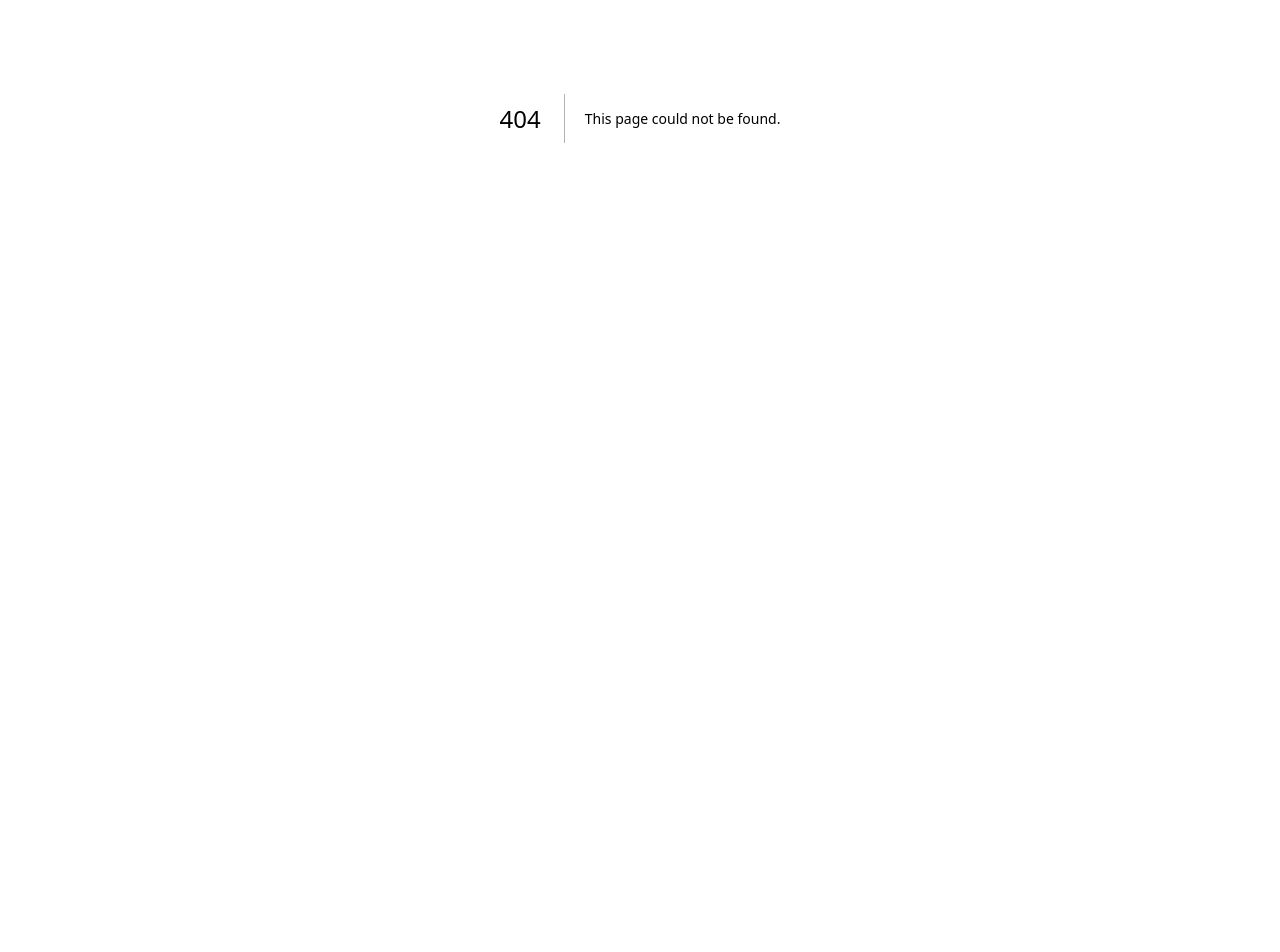
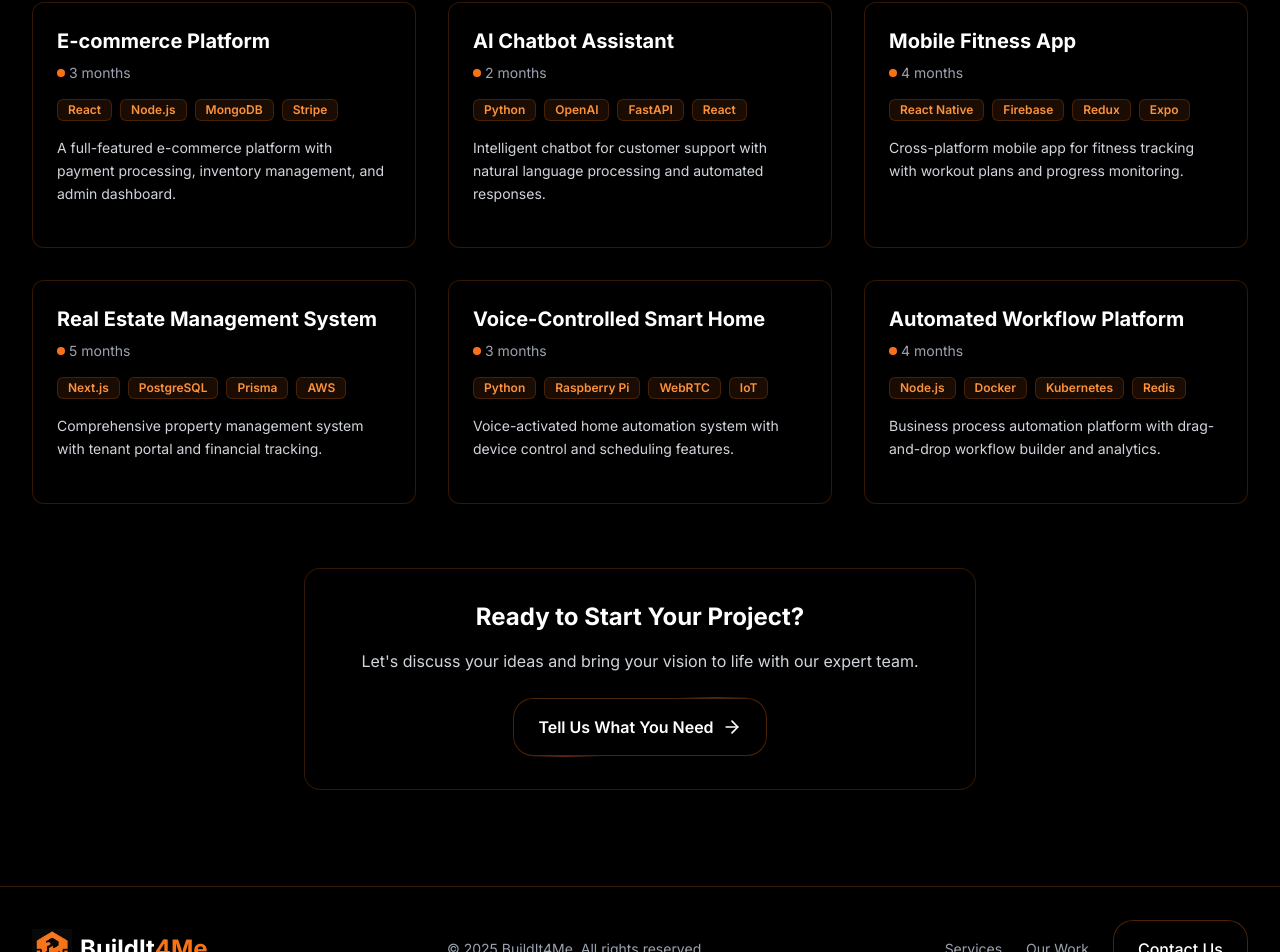
Before and after one commit to Zulelee/buildit4me, a Next.js app: page /works in a window 1280 px wide. Before the commit this address had no page. Shown: the part 282-1234 px from the top of the page. Before the commit the page ends 800 px from the top, so only its background shows below. Built offline with nearby package versions, Linux system fonts and the light colour scheme.

Commit message:
Implement works page

```diff
--- a/app/api/chat/route.ts
+++ b/app/api/chat/route.ts
@@ -59,9 +59,10 @@ Your task is to collect the following information from the user in a conversatio
 - DO NOT send the email until you have ALL 4 pieces of information
 - Once you have all the information, use the sendEmail function to send a summary
 - After sending the email successfully, immediately thank the user and end the conversation
-- Keep responses concise and engaging
+- Keep responses concise and engaging and on point
 - Use the orange theme and tech agency tone
 - If the user asks about services, provide detailed information about what BuildIt4Me offers
+- DO NOT PROCEED TO THE NEXT STEP UNTIL YOU HAVE THE INFORMATION YOU HAVE ASKED FOR
 
 **Required Flow:**
 1. Ask for name
--- /dev/null
+++ b/app/works/page.tsx
@@ -0,0 +1,165 @@
+import { Card } from "@/components/ui/card";
+import { Badge } from "@/components/ui/badge";
+import { StarBorder } from "@/components/ui/star-border";
+import { ArrowRight } from "lucide-react";
+import Navbar from "@/components/navbar";
+import Footer from "@/components/footer";
+import Chatbot from "@/components/chatbot";
+
+// Sample project data - you can replace with your actual projects
+const projects = [
+  {
+    id: 1,
+    title: "E-commerce Platform",
+    timeline: "3 months",
+    techStack: ["React", "Node.js", "MongoDB", "Stripe"],
+    description:
+      "A full-featured e-commerce platform with payment processing, inventory management, and admin dashboard.",
+  },
+  {
+    id: 2,
+    title: "AI Chatbot Assistant",
+    timeline: "2 months",
+    techStack: ["Python", "OpenAI", "FastAPI", "React"],
+    description:
+      "Intelligent chatbot for customer support with natural language processing and automated responses.",
+  },
+  {
+    id: 3,
+    title: "Mobile Fitness App",
+    timeline: "4 months",
+    techStack: ["React Native", "Firebase", "Redux", "Expo"],
+    description:
+      "Cross-platform mobile app for fitness tracking with workout plans and progress monitoring.",
+  },
+  {
+    id: 4,
+    title: "Real Estate Management System",
+    timeline: "5 months",
+    techStack: ["Next.js", "PostgreSQL", "Prisma", "AWS"],
+    description:
+      "Comprehensive property management system with tenant portal and financial tracking.",
+  },
+  {
+    id: 5,
+    title: "Voice-Controlled Smart Home",
+    timeline: "3 months",
+    techStack: ["Python", "Raspberry Pi", "WebRTC", "IoT"],
+    description:
+      "Voice-activated home automation system with device control and scheduling features.",
+  },
+  {
+    id: 6,
+    title: "Automated Workflow Platform",
+    timeline: "4 months",
+    techStack: ["Node.js", "Docker", "Kubernetes", "Redis"],
+    description:
+      "Business process automation platform with drag-and-drop workflow builder and analytics.",
+  },
+];
+
+export default function WorksPage() {
+  return (
+    <div className="min-h-screen bg-black">
+      <Navbar />
+      <div className="bg-black">
+        {/* Header */}
+        <div className="pt-24 pb-12">
+          <div className="max-w-7xl mx-auto px-4 sm:px-6 lg:px-8">
+            <div className="text-center">
+              <h1 className="text-4xl sm:text-5xl lg:text-6xl font-bold text-white mb-6">
+                Our{" "}
+                <span className="text-transparent bg-clip-text bg-gradient-to-r from-orange-400 to-orange-600">
+                  Work
+                </span>
+              </h1>
+              <p className="text-xl text-gray-300 max-w-3xl mx-auto">
+                Explore our portfolio of successful projects that showcase our
+                expertise in web development, mobile apps, AI solutions, and
+                automation systems.
+              </p>
+            </div>
+          </div>
+        </div>
+
+        {/* Projects Grid */}
+        <div className="max-w-7xl mx-auto px-4 sm:px-6 lg:px-8 pb-24">
+          <div className="grid grid-cols-1 md:grid-cols-2 lg:grid-cols-3 gap-8">
+            {projects.map((project) => (
+              <Card
+                key={project.id}
+                className="bg-black/50 backdrop-blur-sm border border-orange-500/20 hover:border-orange-500/40 transition-all duration-300 hover:scale-105 group"
+              >
+                <div className="p-6">
+                  {/* Project Header */}
+                  <div className="mb-4">
+                    <h3 className="text-xl font-bold text-white mb-2 group-hover:text-orange-400 transition-colors duration-300">
+                      {project.title}
+                    </h3>
+                    <div className="flex items-center gap-2 text-sm text-gray-400">
+                      <span className="flex items-center gap-1">
+                        <div className="w-2 h-2 bg-orange-500 rounded-full"></div>
+                        {project.timeline}
+                      </span>
+                    </div>
+                  </div>
+
+                  {/* Tech Stack */}
+                  <div className="mb-4">
+                    <div className="flex flex-wrap gap-2">
+                      {project.techStack.map((tech, index) => (
+                        <Badge
+                          key={index}
+                          variant="secondary"
+                          className="bg-orange-500/10 text-orange-400 border border-orange-500/20 hover:bg-orange-500/20 transition-colors duration-300"
+                        >
+                          {tech}
+                        </Badge>
+                      ))}
+                    </div>
+                  </div>
+
+                  {/* Description */}
+                  <p className="text-gray-300 text-sm leading-relaxed">
+                    {project.description}
+                  </p>
+
+                  {/* Hover Effect */}
+                  <div className="mt-4 opacity-0 group-hover:opacity-100 transition-opacity duration-300">
+                    <div className="w-full h-0.5 bg-gradient-to-r from-orange-400 to-orange-600 rounded-full"></div>
+                  </div>
+                </div>
+              </Card>
+            ))}
+          </div>
+
+          {/* Call to Action */}
+          <div className="text-center mt-16">
+            <div className="bg-black/50 backdrop-blur-sm border border-orange-500/20 rounded-2xl p-8 max-w-2xl mx-auto">
+              <h3 className="text-2xl font-bold text-white mb-4">
+                Ready to Start Your Project?
+              </h3>
+              <p className="text-gray-300 mb-6">
+                Let&apos;s discuss your ideas and bring your vision to life with
+                our expert team.
+              </p>
+              <Chatbot>
+                <StarBorder
+                  className="text-lg font-semibold"
+                  color="#ff6b35"
+                  speed="4s"
+                >
+                  <span className="flex items-center gap-2">
+                    Tell Us What You Need
+                    <ArrowRight className="h-5 w-5 transition-transform group-hover:translate-x-1" />
+                  </span>
+                </StarBorder>
+              </Chatbot>
+            </div>
+          </div>
+        </div>
+      </div>
+      <Footer />
+    </div>
+  );
+}
--- a/components/footer.tsx
+++ b/components/footer.tsx
@@ -16,25 +16,32 @@ export default function Footer() {
             </span>
           </div>
 
+          {/* Copyright */}
+          <div className="text-gray-400 text-sm">
+            © {new Date().getFullYear()} BuildIt4Me. All rights reserved.
+          </div>
+
           {/* Navigation Links */}
-          <div className="flex items-center gap-6 text-sm">
+          <div className="flex items-center gap-6">
             <a
               href="#services"
-              className="text-gray-400 hover:text-orange-400 transition-colors duration-300"
+              className="text-gray-400 hover:text-orange-400 transition-colors duration-300 text-sm"
             >
               Services
             </a>
             <a
-              href="#our-work"
-              className="text-gray-400 hover:text-orange-400 transition-colors duration-300"
+              href="/works"
+              className="text-gray-400 hover:text-orange-400 transition-colors duration-300 text-sm"
             >
               Our Work
             </a>
-          </div>
-
-          {/* Copyright */}
-          <div className="text-gray-400 text-sm">
-            © {new Date().getFullYear()} BuildIt4Me. All rights reserved.
+            <StarBorder
+              className="text-xs font-medium"
+              color="#ff6b35"
+              speed="6s"
+            >
+              Contact Us
+            </StarBorder>
           </div>
         </div>
       </div>
--- a/components/navbar.tsx
+++ b/components/navbar.tsx
@@ -21,7 +21,7 @@ export default function Navbar() {
 
   const navItems = [
     { name: "Services", href: "#services" },
-    { name: "Our Work", href: "#our-work" },
+    { name: "Our Work", href: "/works" },
   ];
 
   return (
--- a/package.json
+++ b/package.json
@@ -11,6 +11,7 @@
   "dependencies": {
     "@ai-sdk/groq": "^1.2.9",
     "@radix-ui/react-dialog": "^1.1.14",
+    "@radix-ui/react-icons": "^1.3.2",
     "@radix-ui/react-slot": "^1.2.3",
     "@types/nodemailer": "^6.4.17",
     "ai": "^4.3.19",
```
Also changed, not shown: 1 other file (tests, documents, lock files or other folders).
